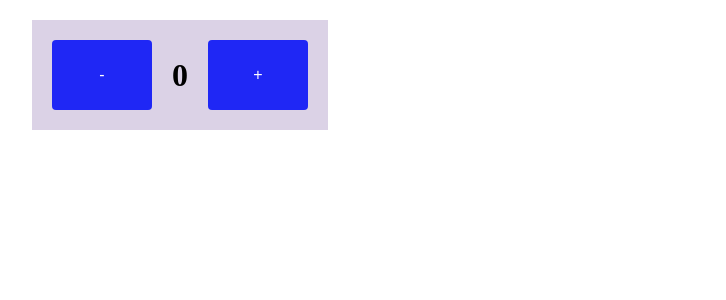
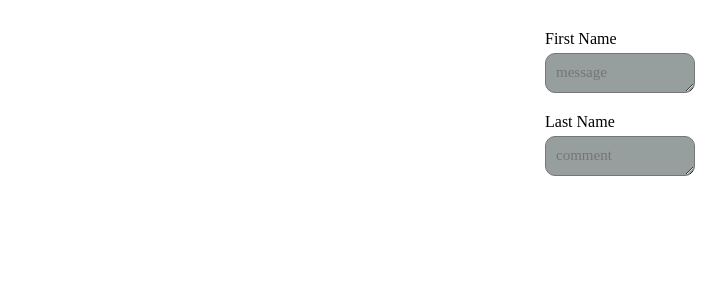
Before and after one commit to SchneiderIrene/React, a React (Create React App) app: page / in a window 1280 px wide. Shown: the top 300 px of the page, without its empty margins (20-746 px from the left). Built offline with nearby package versions, Linux system fonts and the light colour scheme.

Commit message:
Consultation03

```diff
--- a/src/App.jsx
+++ b/src/App.jsx
@@ -1,13 +1,13 @@
 
 import './App.css';
-import Lesson04 from './lessons/Lesson04/Lesson04';
+import Consultation03 from './consultations/Consultation03/Consultation03';
 
 
 function App() {
   return (
     <div className="App">
       <div>
-        <Lesson04/>
+        <Consultation03/>
       </div>
     </div>
   );
--- /dev/null
+++ b/src/components/TextArea/TextArea.jsx
@@ -0,0 +1,11 @@
+import './styles.css';
+
+function TextArea({ name, placeholder, label }) {
+  return (
+    <div className='text-area'>
+      <label>{label}</label>
+      <textarea name={name} placeholder={placeholder}></textarea>
+    </div>
+  );
+}
+export default TextArea;
--- /dev/null
+++ b/src/components/TextArea/styles.css
@@ -0,0 +1,15 @@
+textarea {
+    width: 150px;
+    height: 40px;
+    background-color: rgb(150, 158, 158);
+    font-size: 15px;
+    border-radius: 10px;
+    font-family: SanSerif,  serif;
+    padding: 10px;
+}
+
+.text-area {
+    display: flex;
+    flex-direction: column;
+    gap: 5px;
+}
--- /dev/null
+++ b/src/consultations/Consultation03/Consultation03.jsx
@@ -0,0 +1,13 @@
+import './styles.css'
+import TextArea from '../../components/TextArea/TextArea';
+
+function Consultation03 (){
+return(
+    <div className='consultation-wrapper'>
+        <TextArea placeholder='message' name='First Name' label='First Name'/>
+        <TextArea placeholder='comment'name='Last Name' label='Last Name'/>
+    </div>
+
+)
+}
+export default Consultation03;
--- /dev/null
+++ b/src/consultations/Consultation03/styles.css
@@ -0,0 +1,8 @@
+.consultation-wrapper {
+    display: flex;
+    flex-direction: column;
+    justify-content: center;
+    align-items: center;
+    padding: 30px;
+    gap: 20px;
+}
```
